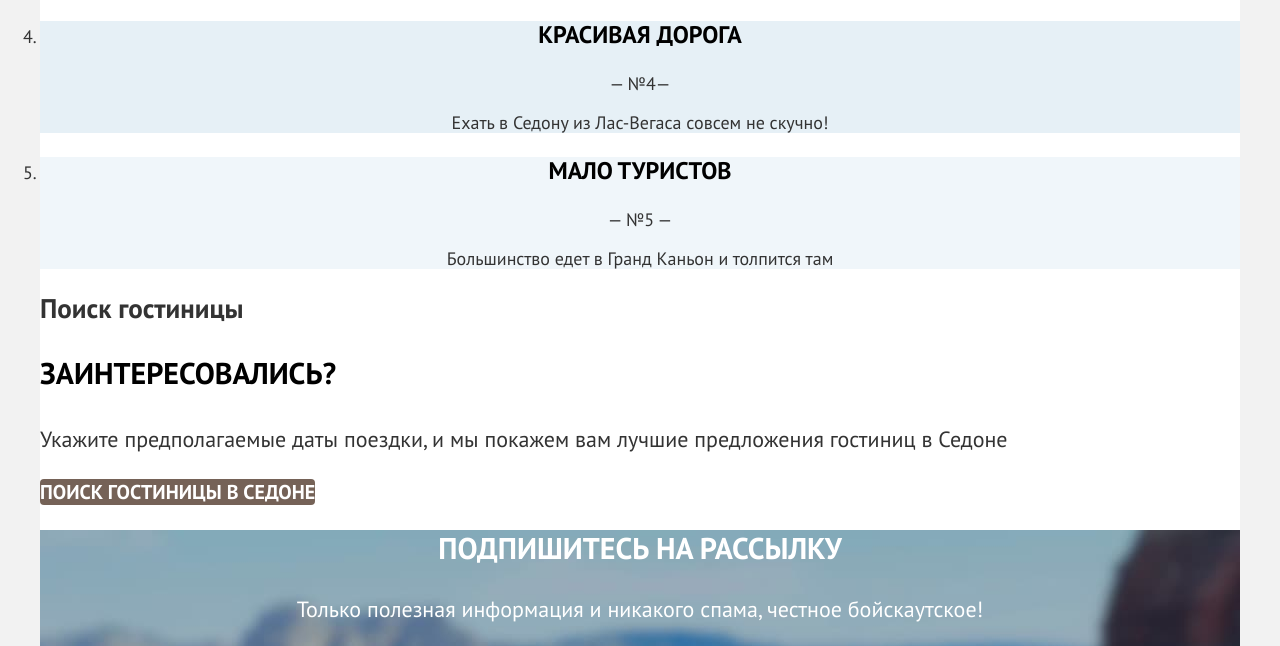
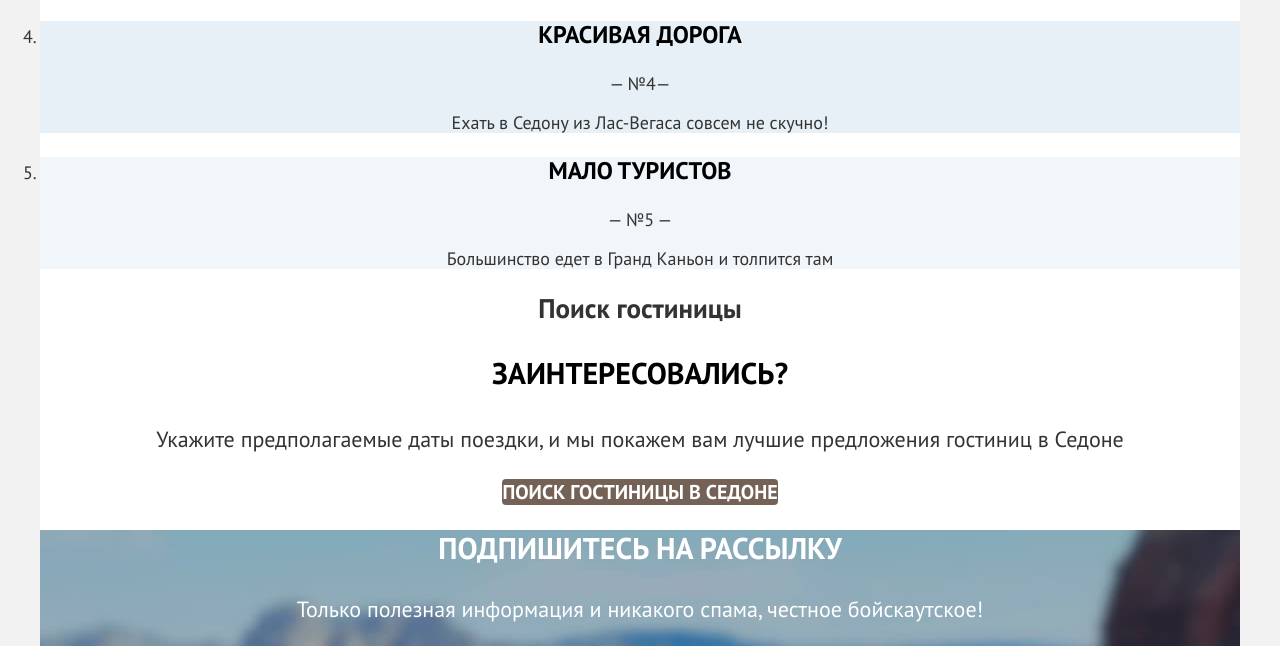
Before and after one commit to Toni-droid/Sedona, a plain HTML site: page index.html in a window 1280 px wide. Shown: the part 2653-3299 px from the top of the page. Drawn offline with Linux system fonts and the light colour scheme.

Commit message:
Update styles.css

```diff
--- a/styles/styles.css
+++ b/styles/styles.css
@@ -332,7 +332,9 @@
     display: flex;
 }
 
-
+.hotel-search {
+    text-align: center;
+}
 
 .subscribe {
     text-align: center;
```
